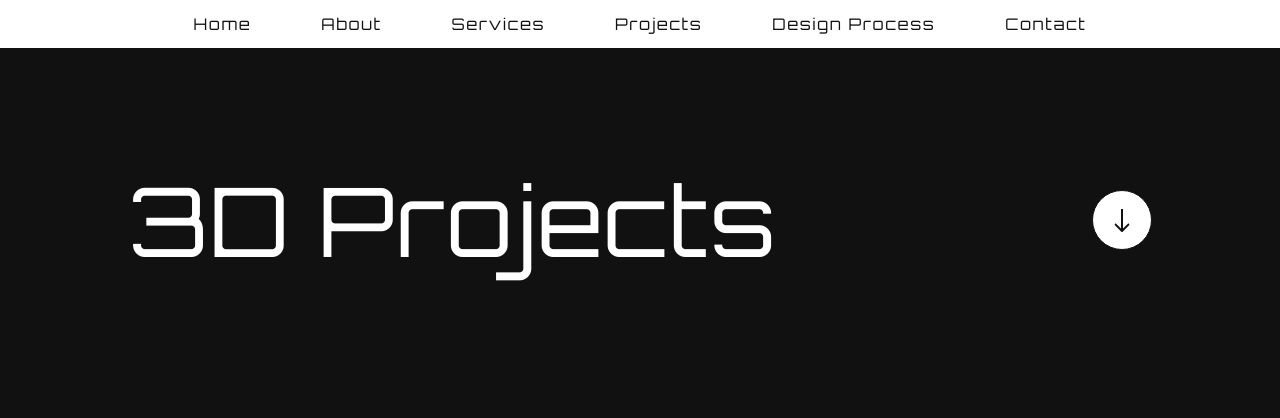
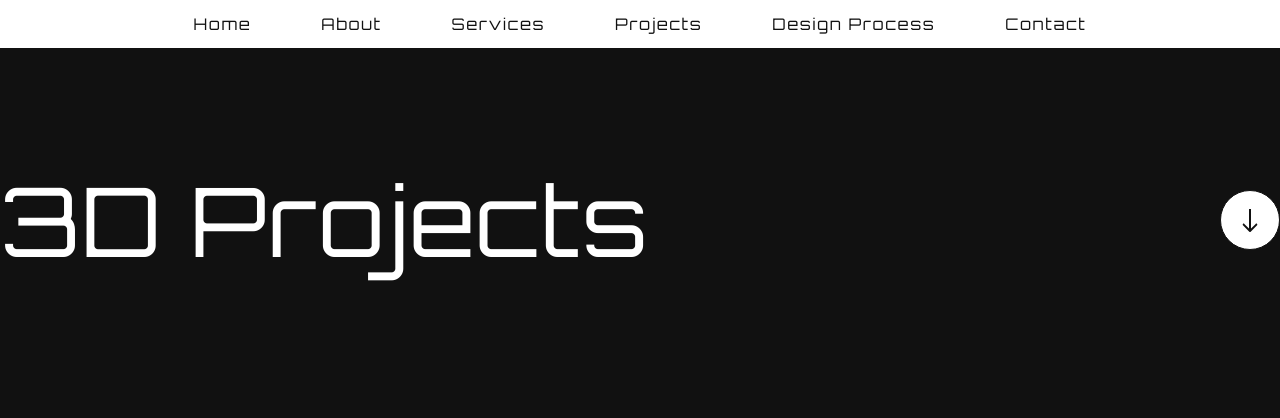
Before and after one commit to Foianu/Brand-Web, a plain HTML site: page pages/3D_projects.html in a window 1280 px wide. Shown: the top 418 px of the page. Drawn offline with Linux system fonts and the light colour scheme.

Commit message:
margin-inline test

```diff
--- a/css/3D_projects.css
+++ b/css/3D_projects.css
@@ -54,7 +54,7 @@ body {
 
 .container-cover {
     max-width: 1300px;
-    margin-inline: 10%;
+    margin-inline: auto;
 }
 
             .subtitle {
--- a/css/styles.css
+++ b/css/styles.css
@@ -20,6 +20,7 @@ body {
 
 .container {
     max-width: 1400px;
+    margin-inline: auto;
     color: #fff;
 }
 
```
